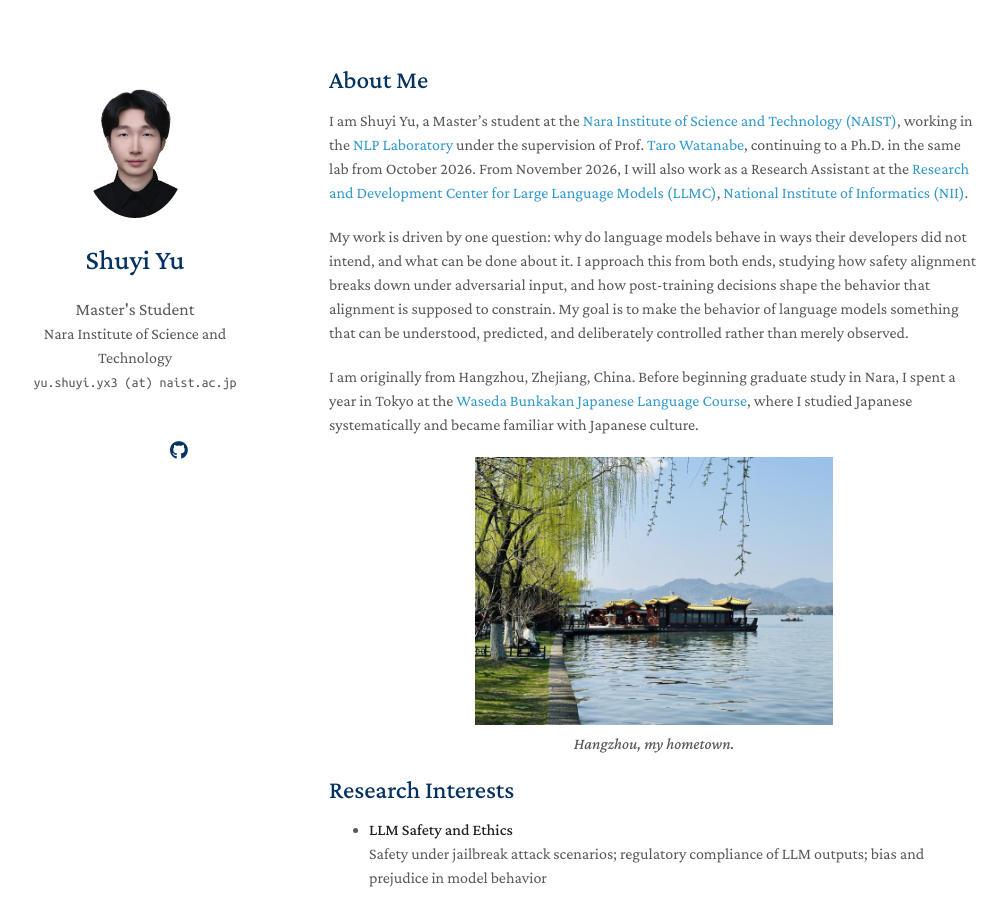
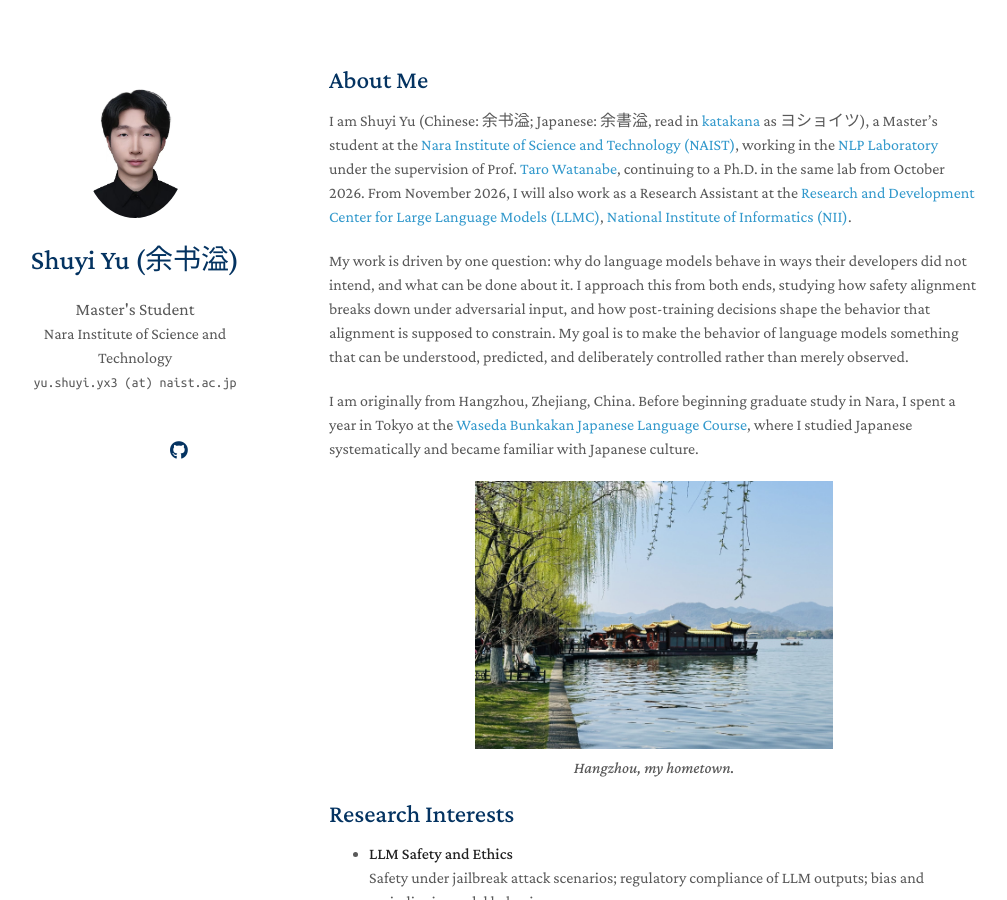
Before and after one commit to yyushuyui/yyushuyui.github.io, a Jekyll site: the page built from index.md, in a window 1280 px wide and 900 px high. Shown: the whole window, without its empty margins (141-1148 px from the left). Built offline with Jekyll 4.4.1, drawn with Linux system fonts in a browser that asks for light colours; a style sheet for code colours, icons or effects is not loaded; our own code applies the rules of GitHub Pages for plain Markdown files.

Commit message:
Add Chinese and Japanese name forms; set CV PDF metadata

```diff
--- a/_config.yml
+++ b/_config.yml
@@ -1,5 +1,5 @@
 # Basic Information
-title: Shuyi Yu
+title: Shuyi Yu (余书溢)
 position: Master's Student
 affiliation: Nara Institute of Science and Technology
 affiliation_link: https://www.naist.jp/en/
--- a/index.md
+++ b/index.md
@@ -4,7 +4,7 @@ layout: homepage
 
 ## About Me
 
-I am Shuyi Yu, a Master's student at the [Nara Institute of Science and Technology (NAIST)](https://www.naist.jp/en/), working in the [NLP Laboratory](https://nlp.naist.jp/en/) under the supervision of Prof. [Taro Watanabe](https://sites.google.com/site/tarowtnb/), continuing to a Ph.D. in the same lab from October 2026. From November 2026, I will also work as a Research Assistant at the [Research and Development Center for Large Language Models (LLMC)](https://llmc.nii.ac.jp/en/), [National Institute of Informatics (NII)](https://www.nii.ac.jp/en/).
+I am Shuyi Yu (Chinese: 余书溢; Japanese: 余書溢, read in [katakana](https://en.wikipedia.org/wiki/Katakana) as ヨショイツ), a Master's student at the [Nara Institute of Science and Technology (NAIST)](https://www.naist.jp/en/), working in the [NLP Laboratory](https://nlp.naist.jp/en/) under the supervision of Prof. [Taro Watanabe](https://sites.google.com/site/tarowtnb/), continuing to a Ph.D. in the same lab from October 2026. From November 2026, I will also work as a Research Assistant at the [Research and Development Center for Large Language Models (LLMC)](https://llmc.nii.ac.jp/en/), [National Institute of Informatics (NII)](https://www.nii.ac.jp/en/).
 
 My work is driven by one question: why do language models behave in ways their developers did not intend, and what can be done about it. I approach this from both ends, studying how safety alignment breaks down under adversarial input, and how post-training decisions shape the behavior that alignment is supposed to constrain. My goal is to make the behavior of language models something that can be understood, predicted, and deliberately controlled rather than merely observed.
 
```
Also changed, not shown: 1 other file.
